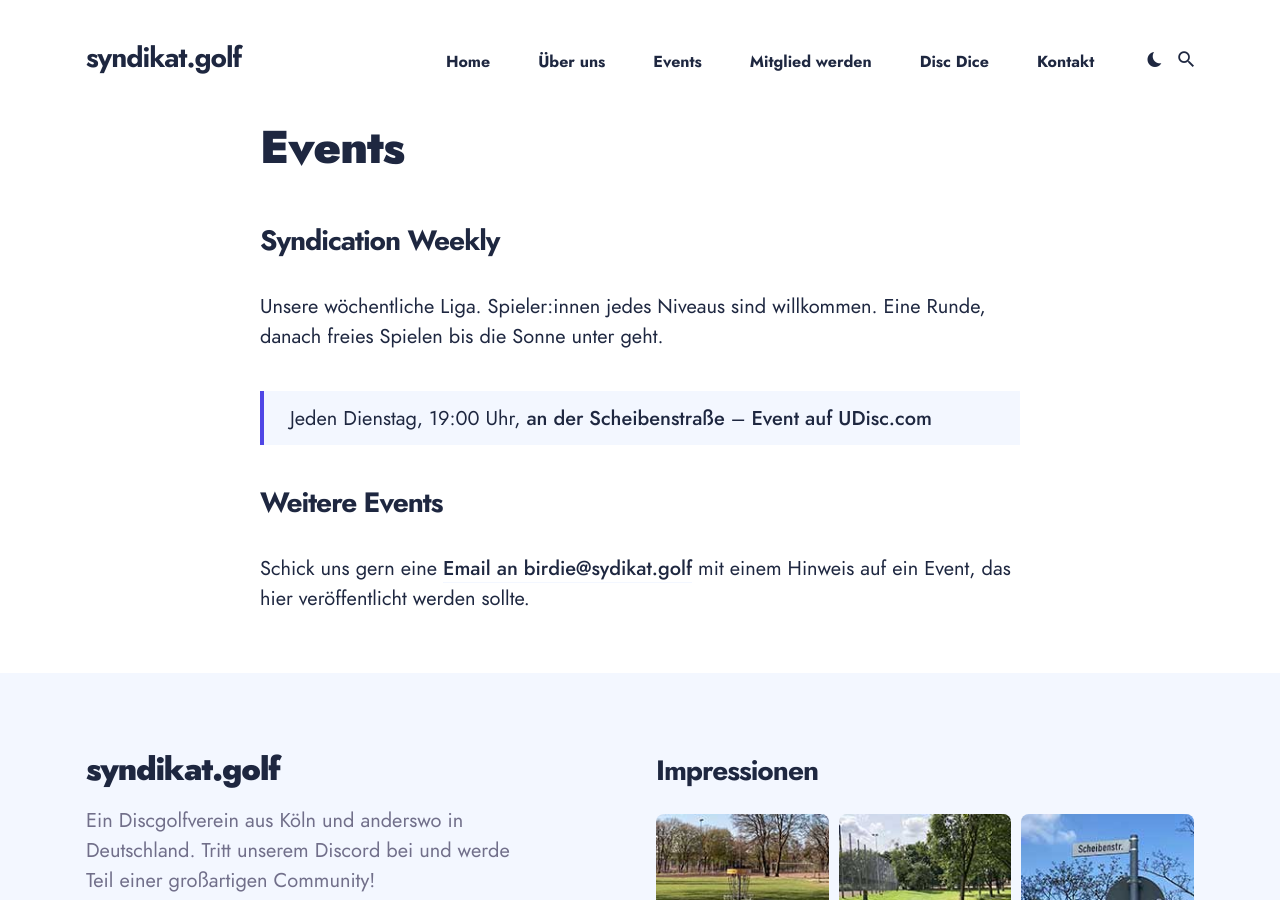
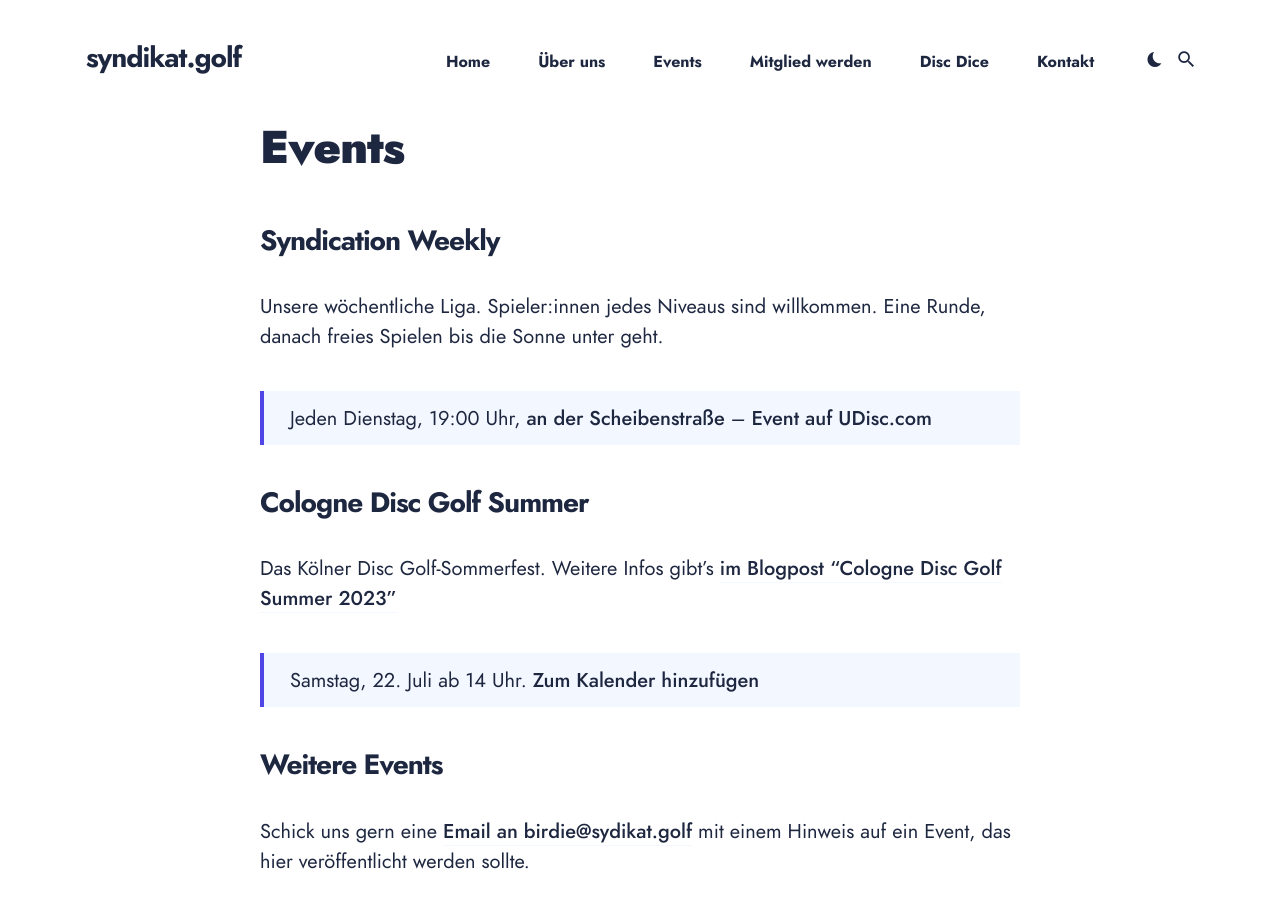
Before and after one commit to maxgreive/syndikat-web, a Jekyll site: the page built from events.md, in a window 1280 px wide and 900 px high. Built offline with Jekyll 4.4.1, drawn with Linux system fonts in a browser that asks for light colours; some web fonts are replaced.

Commit message:
added summer event to events page

```diff
--- a/events.md
+++ b/events.md
@@ -9,6 +9,12 @@ Unsere wöchentliche Liga. Spieler:innen jedes Niveaus sind willkommen. Eine Run
 
 > Jeden Dienstag, 19:00 Uhr, [an der Scheibenstraße](https://goo.gl/maps/yqyVDEoEs8Qd5LD56) – [Event auf UDisc.com](https://udisc.com/leagues/syndication-weekly)
 
+## Cologne Disc Golf Summer
+
+Das Kölner Disc Golf-Sommerfest. Weitere Infos gibt's [im Blogpost "Cologne Disc Golf Summer 2023"](/blog/cologne-disc-golf-summer/)
+
+> Samstag, 22. Juli ab 14 Uhr. [Zum Kalender hinzufügen](/assets/misc/cdgs23.ics)
+
 ## Weitere Events
 
 Schick uns gern eine [Email an birdie@sydikat.golf](mailto:birdie@syndikat.golf) mit einem Hinweis auf ein Event, das hier veröffentlicht werden sollte.
```
